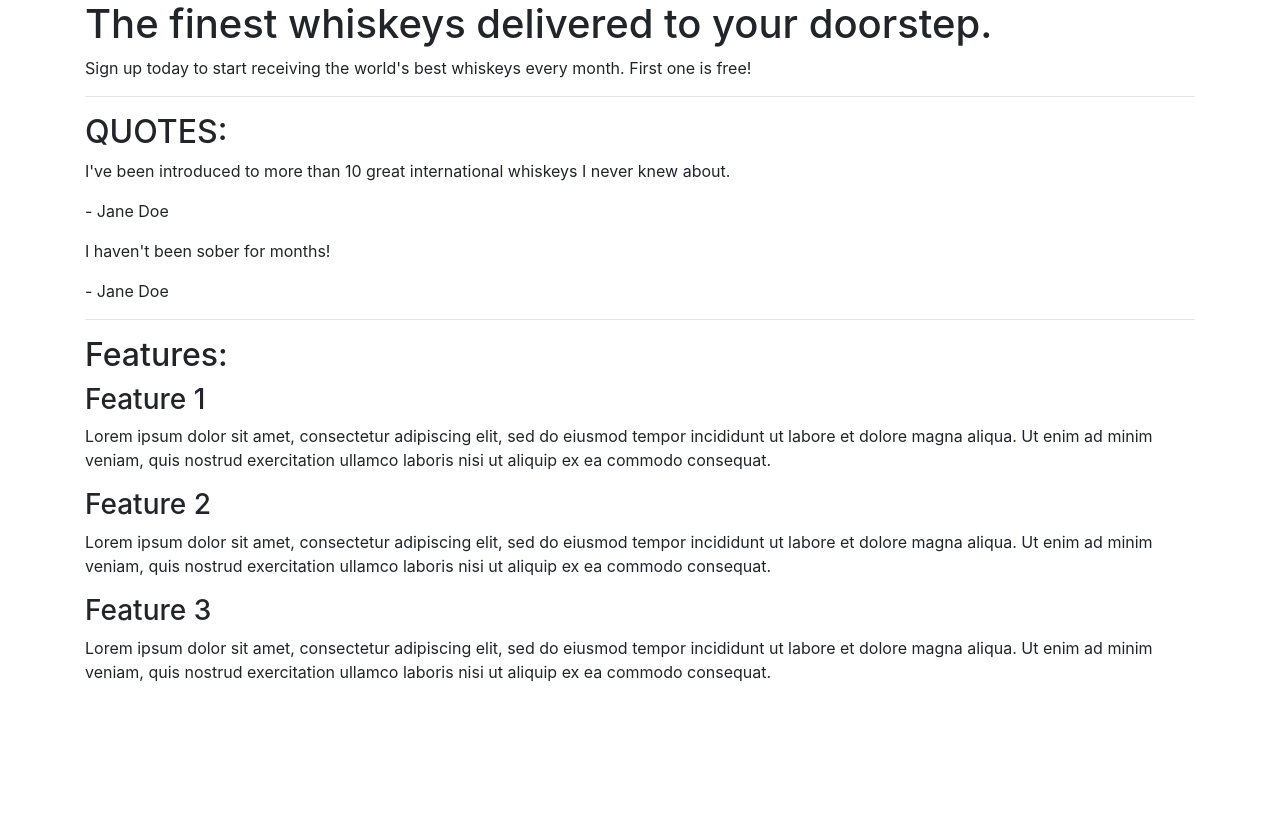
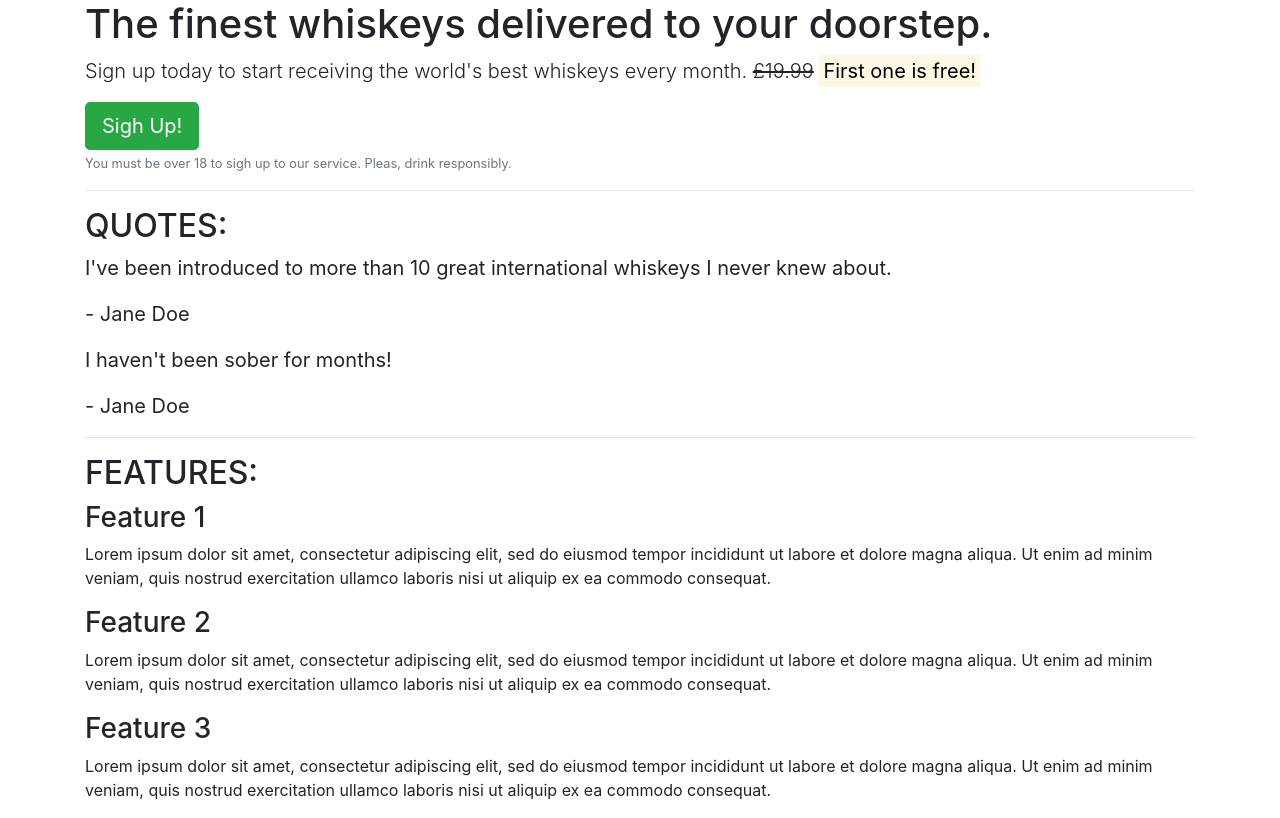
Before and after one commit to Zylo-Ds/bootstrap-practice, a plain HTML site: page index.html in a window 1280 px wide. Drawn offline with nearby package versions, Linux system fonts and the light colour scheme.

Commit message:
added sighn up button

```diff
--- a/index.html
+++ b/index.html
@@ -3,7 +3,7 @@
 
 <head>
     <meta charset="utf-8">
-
+    <meta name="viewport" content="width=device-width, initial-scale=1.0">
     <title>Whiskey Drop | Taste a new whiskey every month</title>
     <link rel="stylesheet" href="https://maxcdn.bootstrapcdn.com/bootstrap/4.1.3/css/bootstrap.min.css">
 </head>
@@ -13,46 +13,43 @@
         <!-- Callout -->
         <section class="callout">
             <h1>The finest whiskeys delivered to your doorstep.</h1>
-            <p>Sign up today to start receiving the world's best whiskeys every month. First one is free!</p>
+            <p class="lead">Sign up today to start receiving the world's best whiskeys every month.
+                <s>£19.99</s> <strong><mark>First one is free!</mark></strong></p>
+                <button class="btn btn-success btn-lg">Sigh Up!</button>
+                <p class="text-muted"><small>You must be over 18 to sigh up to our service. Pleas, drink responsibly.</small></p>
         </section>
         <!-- /.callout -->
         <hr>
 
         <!-- Quotes -->
-        <section class="quotes">
+        <section class="blockquote">
             <h2 class="text-uppercase">Quotes:</h2>
-            <div class="quote">
+            <blockquote class="quote">
                 <p>I've been introduced to more than 10 great international whiskeys I never knew about.</p>
                 <p>- Jane Doe</p>
-            </div>
-            <div class="quote">
+            </blockquote>
+            <blockquote class="blockquote">
                 <p>I haven't been sober for months!</p>
                 <p>- Jane Doe</p>
-            </div>
+            </blockquote>
         </section>
         <!-- /.quotes -->
         <hr>
 
         <!-- Features -->
         <section class="features">
-            <h2>Features:</h2>
+            <h2 class="text-uppercase">Features:</h2>
             <div class="feature">
                 <h3>Feature 1</h3>
-                <p>Lorem ipsum dolor sit amet, consectetur adipiscing elit, sed do eiusmod tempor incididunt ut labore
-                    et dolore magna aliqua. Ut enim ad minim veniam, quis nostrud exercitation ullamco laboris nisi ut
-                    aliquip ex ea commodo consequat.</p>
+                <p>Lorem ipsum dolor sit amet, consectetur adipiscing elit, sed do eiusmod tempor incididunt ut labore et dolore magna aliqua. Ut enim ad minim veniam, quis nostrud exercitation ullamco laboris nisi ut aliquip ex ea commodo consequat.</p>
             </div>
             <div class="feature">
                 <h3>Feature 2</h3>
-                <p>Lorem ipsum dolor sit amet, consectetur adipiscing elit, sed do eiusmod tempor incididunt ut labore
-                    et dolore magna aliqua. Ut enim ad minim veniam, quis nostrud exercitation ullamco laboris nisi ut
-                    aliquip ex ea commodo consequat.</p>
+                <p>Lorem ipsum dolor sit amet, consectetur adipiscing elit, sed do eiusmod tempor incididunt ut labore et dolore magna aliqua. Ut enim ad minim veniam, quis nostrud exercitation ullamco laboris nisi ut aliquip ex ea commodo consequat.</p>
             </div>
             <div class="feature">
                 <h3>Feature 3</h3>
-                <p>Lorem ipsum dolor sit amet, consectetur adipiscing elit, sed do eiusmod tempor incididunt ut labore
-                    et dolore magna aliqua. Ut enim ad minim veniam, quis nostrud exercitation ullamco laboris nisi ut
-                    aliquip ex ea commodo consequat.</p>
+                <p>Lorem ipsum dolor sit amet, consectetur adipiscing elit, sed do eiusmod tempor incididunt ut labore et dolore magna aliqua. Ut enim ad minim veniam, quis nostrud exercitation ullamco laboris nisi ut aliquip ex ea commodo consequat.</p>
             </div>
         </section>
         <!-- /.features -->
```
